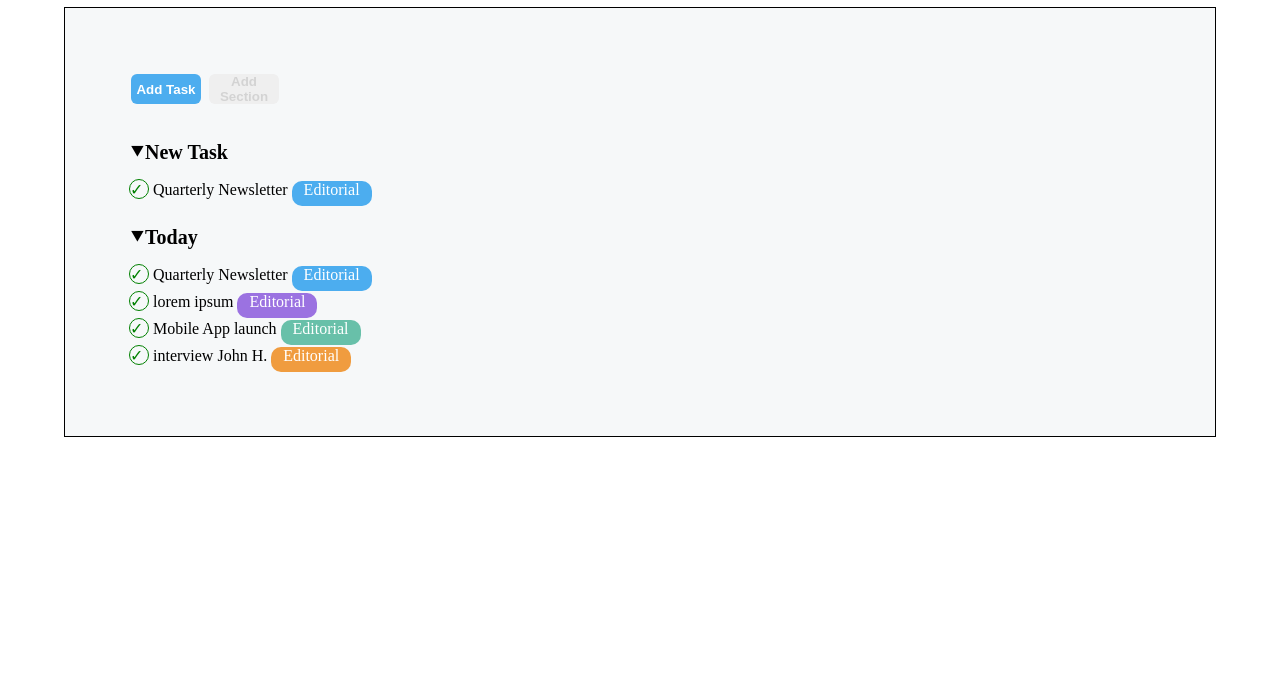
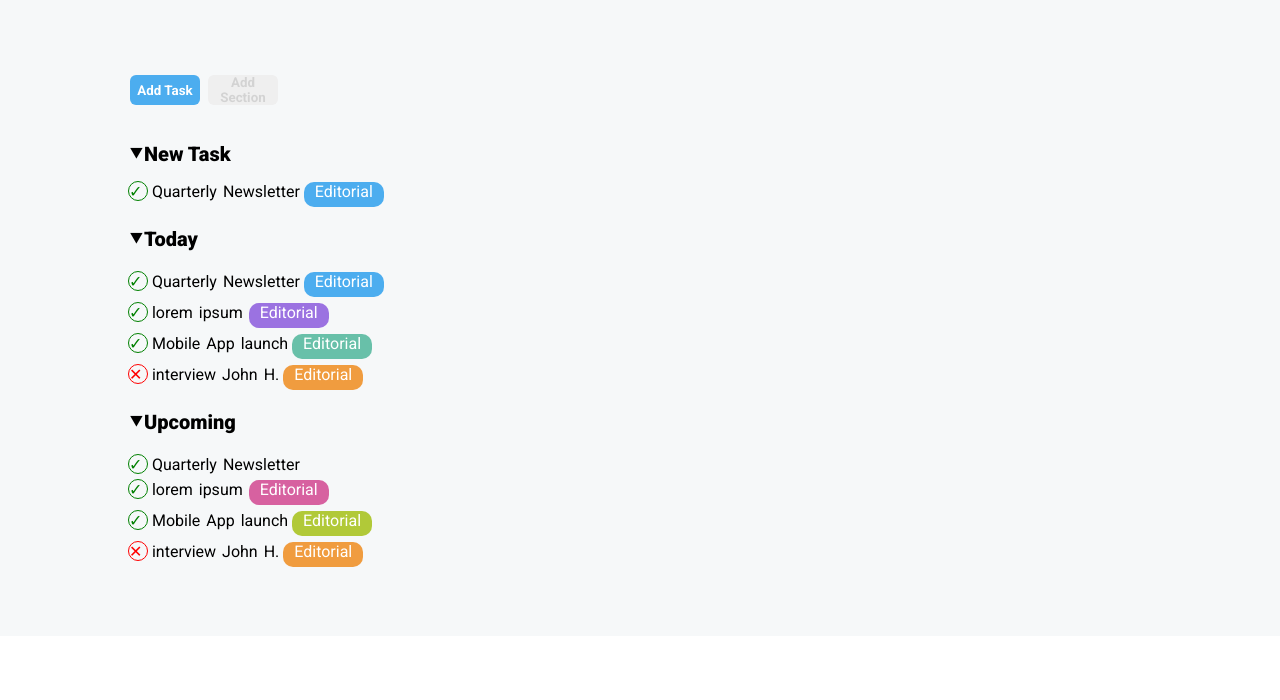
Before and after one commit to alessandro-sartini/html-css-toboolist, a plain HTML site: page index.html in a window 1280 px wide. Shown: the part 113-813 px from the top of the page. Drawn offline with Linux system fonts and the light colour scheme.

Commit message:
Finish: change font, color spacing and other

```diff
--- a/css/style.css
+++ b/css/style.css
@@ -1,12 +1,26 @@
+
+@import url('https://fonts.googleapis.com/css2?family=Alfa+Slab+One&family=Geist+Mono:wght@100..900&family=Instrument+Sans:ital,wght@0,400..700;1,400..700&family=Oswald:wght@200..700&family=Roboto:ital,wght@0,100;0,300;0,400;0,500;0,700;0,900;1,100;1,300;1,400;1,500;1,700;1,900&display=swap');
+
+* {
+    font-family: "Roboto", serif;
+    font-weight: 400;
+    font-style: normal;
+  }
+
+
 .container{
+    background-color: #F6F8F9;
     padding: 2%;
+}
+main{
+    background-color: #F6F8F9;
 }
 .container-80{
     background-color: #F6F8F9;
     padding: 5% ;
     margin: 5%;
     margin-top: 0;
-    border: 1px solid black;
+    /* border: 1px solid black; */
 }
 .text-vertical-logo,
 #logo{
@@ -38,20 +52,31 @@
     color: lightgray;
 
 }
-.task{
+.task-schedule{
     margin-top: 20px;
 }
-.green-check{
+.row{
+    margin-top: 5px;
+    margin-bottom: 5px;
+}
+
+.circle{
+   height: 20px;
+   aspect-ratio: 1;
+   display: inline-block;
+   border-radius: 50%;
+}
+ .circle.green-check{
+    border: 1px solid green;
     color: green;
 }
-.circle-v{
-    height: 20px;
-    aspect-ratio: 1;
-    display: inline-block;
-    border-radius: 50%;
-    border: 1px solid green;
-}
+ .circle.red-uncheck{
+    border: 1px solid red;
+    color: red;
+ }
+
 .toDo{
+    word-spacing: 2px;
     display: inline;
     margin-top: 10px;
     margin-bottom: 10px;
@@ -79,6 +104,18 @@
 .side-circle.orange{
     background-color:#F09C3F;
 }
+.side-circle.light-green{
+    background-color: #B1C938;
+
+
+}
+.side-circle.pink{
+    background-color: #D761A0;
+}
+.side-circle.none{
+    display: none;
+}
+
 .starting-card{
     font-size: 20px;
     padding-bottom: 15px;
--- a/index.html
+++ b/index.html
@@ -32,39 +32,62 @@
                 <button class="button grey">Add Section</button>
 
             </div>
-            <div class="task">
+            <div class="task-schedule">
                 <p class="starting-card">&#11206;New Task</p>
                   <div>
 
-                      <div class="circle-v green-check">&check;</div>
+                      <div class="circle green-check">&check;</div>
                       <p class="toDo">Quarterly Newsletter</p>
                       <div class="side-circle blue">Editorial</div>
 
                   </div>
 
             </div>
-            <div class="task">
+            <div class="task-schedule">
                 <p class="starting-card">&#11206;Today</p>
-                <div>
-                    <div class="circle-v green-check">&check;</div>
+                <div class="row">
+                    <div class="circle green-check">&check;</div>
                     <p class="toDo">Quarterly Newsletter</p>
                     <div class="side-circle blue">Editorial</div>
                 </div>
-                <div>
-                    <div class="circle-v green-check">&check;</div>
+                <div class="row">
+                    <div class="circle green-check">&check;</div>
                     <p class="toDo">lorem ipsum </p>
                     <div class="side-circle purple">Editorial</div>
                 </div>
-                <div>
-                    <div class="circle-v green-check">&check;</div>
+                <div class="row">
+                    <div class="circle green-check">&check;</div>
                     <p class="toDo">Mobile App launch</p>
                     <div class="side-circle green">Editorial</div>
                 </div>
-                <div>
-                    <div class="circle-v green-check">&check;</div>
+                <div class="row">
+                    <div class="circle red-uncheck">&#x2715;</div>
                     <p class="toDo">interview John H.</p>
                     <div class="side-circle orange">Editorial</div>
                 </div>
+                <div class="task-schedule">
+                    <p class="starting-card">&#11206;Upcoming</p>
+                    <div class="row">
+                        <div class="circle green-check">&check;</div>
+                        <p class="toDo">Quarterly Newsletter</p>
+                        <div class="side-circle none">Editorial</div>
+                    </div>
+                    <div class="row">
+                        <div class="circle green-check">&check;</div>
+                        <p class="toDo">lorem ipsum </p>
+                        <div class="side-circle pink">Editorial</div>
+                    </div>
+                    <div class="row">
+                        <div class="circle green-check">&check;</div>
+                        <p class="toDo">Mobile App launch</p>
+                        <div class="side-circle light-green">Editorial</div>
+                    </div>
+                    <div class="row">
+                        <div class="circle red-uncheck">&#x2715;</div>
+                        <p class="toDo">interview John H.</p>
+                        <div class="side-circle orange">Editorial</div>
+                    </div>
+
 
 
 
```
